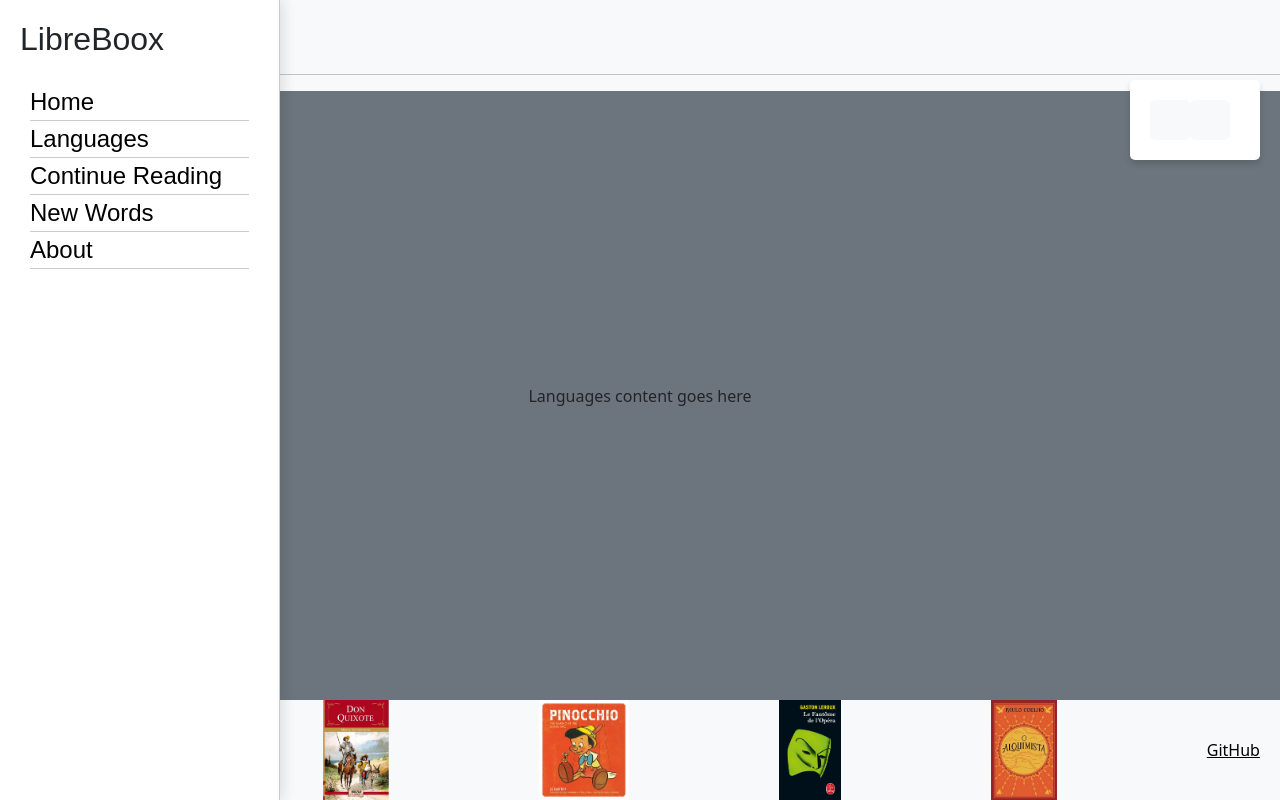
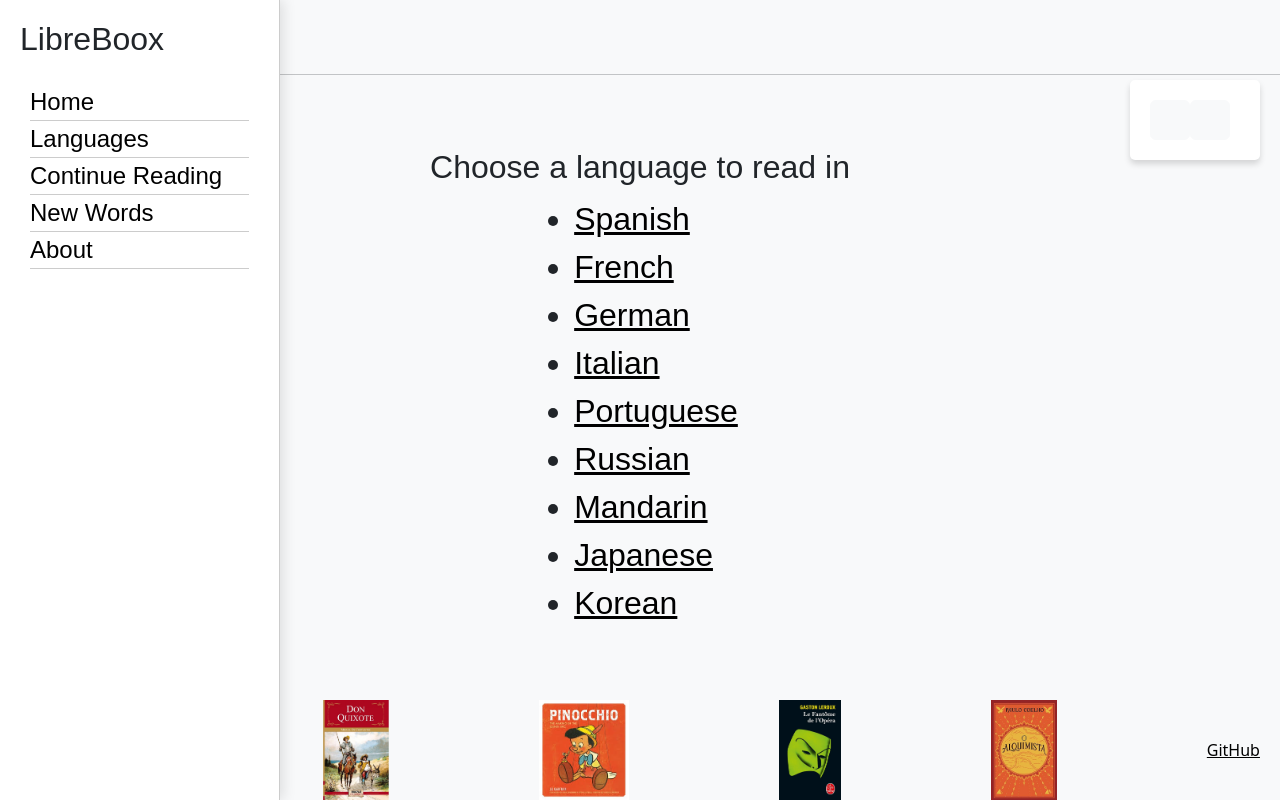
Before and after one commit to colemanhb/startup, a React (Vite) app: page /languages in a window 1280 px wide. Built offline with nearby package versions, Linux system fonts and the light colour scheme.

Commit message:
filling in jsx files

```diff
--- a/src/about/about.jsx
+++ b/src/about/about.jsx
@@ -2,8 +2,18 @@ import React from 'react';
 
 export function About() {
   return (
-    <main className="container-fluid bg-secondary text-center">
-      <div>About content goes here</div>
+    <main>
+        <h2>About LibreBoox</h2>
+        <p>
+            LibreBoox is inspired by a couple different things I've learned about learning languages.
+            First of all, reading is one of the best ways to learn a language.
+            Second, seeing definitions of words can be even better than seeing translations because it keeps you thinking in the target language.
+            I used all free books from Project Gutenberg available in foreign languages, some of which are originally in those languages while others are translations.
+        </p>
+        <p>
+            I made this website because it's the type of website I would use to learn languages.
+            I always feel drawn to classic literature, and reading them in foreign languages is a great way to kill two birds with one stone, especially if the book was originally written in a language other than English.
+        </p>
     </main>
   );
 }
--- a/src/booklist/booklist.jsx
+++ b/src/booklist/booklist.jsx
@@ -2,8 +2,33 @@ import React from 'react';
 
 export function Booklist() {
   return (
-    <main className="container-fluid bg-secondary text-center">
-      <div>Booklist content goes here</div>
+    <main>
+        <h2 id = "spanish">
+            Spanish
+        </h2>
+            <ul>
+                <li><a href="page.html">Don Quixote</a></li>
+                <li><a href="page.html">El Crimen y el Castigo</a></li>
+                <li><a href="page.html">Cuentos de Amor</a></li>
+            </ul>
+        <h2 id = "french">
+            French
+        </h2>
+            <ul>
+                <li><NavLink to="/page">Le Fantôme de l'Opéra</NavLink></li>
+            </ul>
+        <h2 id = "german">
+            German
+        </h2>
+            <ul>
+                <li><NavLink to="/page">Dr. Mabuse, der Spieler</NavLink></li>
+            </ul>
+        <h2 id = "italian">
+            Italian
+        </h2>
+            <ul>
+                <li><NavLink to="/page">Le Avventure di Pinocchio</NavLink></li>
+            </ul>
     </main>
   );
 }
--- a/src/languages/languages.jsx
+++ b/src/languages/languages.jsx
@@ -1,9 +1,32 @@
 import React from 'react';
+
+import { NavLink } from 'react-router-dom';
+
+const languages = [
+  { name: 'Spanish', id: 'spanish' },
+  { name: 'French', id: 'french' },
+  { name: 'German', id: 'german' },
+  { name: 'Italian', id: 'italian' },
+  { name: 'Portuguese', id: 'portuguese' },
+  { name: 'Russian', id: 'russian' },
+  { name: 'Mandarin', id: 'mandarin' },
+  { name: 'Japanese', id: 'japanese' },
+  { name: 'Korean', id: 'korean' },
+];
 
 export function Languages() {
   return (
-    <main className="container-fluid bg-secondary text-center">
-      <div>Languages content goes here</div>
+    <main>
+      <h2>Choose a language to read in</h2>
+      <ul>
+        {languages.map((language) => (
+          <li key={language.id}>
+            <NavLink to={`/booklist/${language.id}`}>
+              {language.name}
+            </NavLink>
+          </li>
+        ))}
+      </ul>
     </main>
   );
 }
--- a/src/login/login.jsx
+++ b/src/login/login.jsx
@@ -2,8 +2,20 @@ import React from 'react';
 
 export function Login() {
   return (
-    <main className="container-fluid bg-secondary text-center">
-      <div>login displayed here</div>
+    <main>
+      <h1>Welcome to LibreBoox</h1>
+      <form method="get" action="page.html">
+        <div>
+          <span>Username</span>
+          <input type="text" placeholder="username" />
+        </div>
+        <div>
+          <span>Password</span>
+          <input type="password" placeholder="password" />
+        </div>
+        <button type="submit" className="btn btn-light">Log In</button>
+        <button type="submit" className="btn btn-light">Create Account</button>
+      </form>
     </main>
   );
 }
--- a/src/new_words/new_words.jsx
+++ b/src/new_words/new_words.jsx
@@ -2,8 +2,25 @@ import React from 'react';
 
 export function NewWords() {
   return (
-    <main className="container-fluid bg-secondary text-center">
-      <div>New Words content goes here</div>
+    <main>
+      <div className="new-words-controls">
+        <button id="my-words" className="btn btn-light">My Words</button>
+        <button id="friends-words" className="btn btn-light">My Friends' Words</button>
+      </div>
+      <table>
+        <thead>
+            <tr>
+                <th>Word</th>
+                <th>Definition</th>
+            </tr>
+        </thead>
+        <tbody>
+            <tr>
+                <td>Libro</td>
+                <td>Conjunto de hojas de papel manuscritas o impresas que, cosidas o encuadernadas, forman un volumen. This is not the definition of the word, but I am adding more text to show how the css handles very long definitions.</td>
+            </tr>
+        </tbody>
+      </table>
     </main>
   );
 }
```
Also changed, not shown: src/page/page.jsx (+27 -2 lines).
